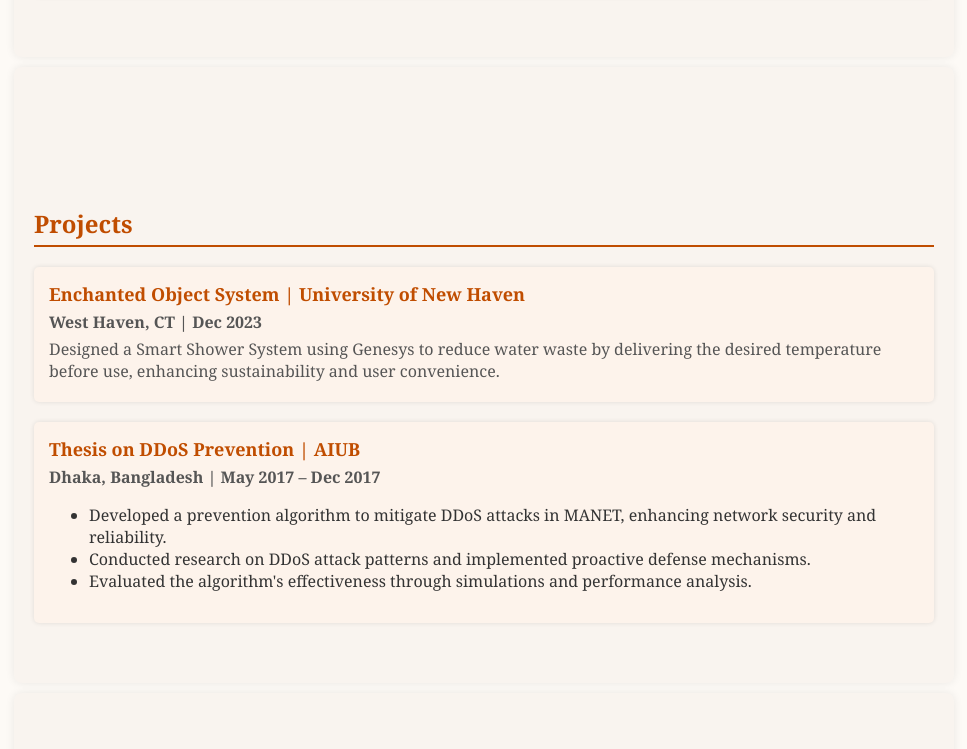
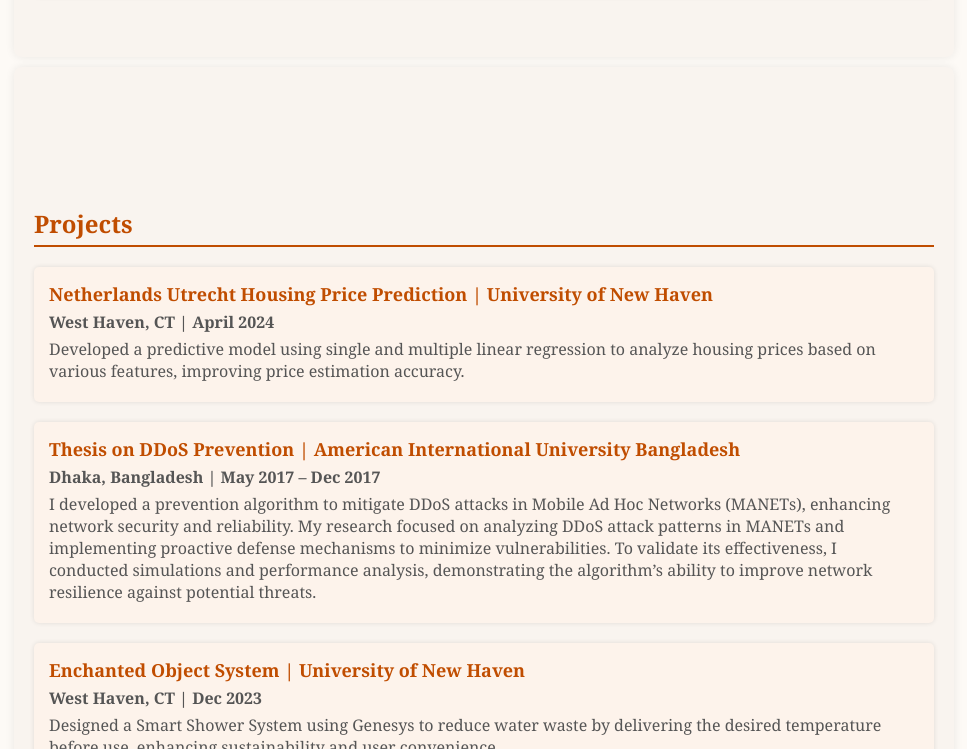
Before and after one commit to Marufa-Rahman/resume, a plain HTML site: page index.html in a window 1280 px wide. Shown: the part 2051-2800 px from the top of the page, without its empty margins (156-1123 px from the left). Drawn offline with Linux system fonts and the light colour scheme.

Commit message:
updated some project list

```diff
--- a/index.html
+++ b/index.html
@@ -27,7 +27,7 @@
     <!-- Hero Section -->
     <section id="about" class="hero">
         <div class="hero-container">
-            <img src="images/profile.jpg" alt="Marufa Rahman" class="hero-img">
+            <img src="images/profile.jpeg" alt="Marufa Rahman" class="hero-img">
             <div class="hero-text">
                 <h1> <span class="highlight">Marufa Rahman</span></h1>
                 <p>A dedicated graduate student with expertise in Engineering & Operations Management, specializing in Supply Chain Management, Lean Six Sigma, and Data-Driven Decision Making.</p>
@@ -99,6 +99,25 @@
     <!-- Projects Section -->
     <section id="projects" class="timeline-section">
         <h2>Projects</h2>
+
+        <div class="timeline-item">
+            <div class="timeline-content">
+                <h3>Netherlands Utrecht Housing Price Prediction | University of New Haven</h3>
+                <p><strong>West Haven, CT | April 2024</strong></p>
+                <p>Developed a predictive model using single and multiple linear regression to analyze housing prices based on various features, improving price estimation accuracy.</p>
+            </div>
+        </div>
+
+        <div class="timeline-item">
+            <div class="timeline-content">
+                <h3>Thesis on DDoS Prevention | American International University Bangladesh</h3>
+                <p><strong>Dhaka, Bangladesh | May 2017 – Dec 2017</strong></p>
+                <p>
+                    I developed a prevention algorithm to mitigate DDoS attacks in Mobile Ad Hoc Networks (MANETs), enhancing network security and reliability. My research focused on analyzing DDoS attack patterns in MANETs and implementing proactive defense mechanisms to minimize vulnerabilities. To validate its effectiveness, I conducted simulations and performance analysis, demonstrating the algorithm’s ability to improve network resilience against potential threats.
+                </p>
+            </div>
+        </div>
+
         <div class="timeline-item">
             <div class="timeline-content">
                 <h3>Enchanted Object System | University of New Haven</h3>
@@ -106,17 +125,23 @@
                 <p>Designed a Smart Shower System using Genesys to reduce water waste by delivering the desired temperature before use, enhancing sustainability and user convenience.</p>
             </div>
         </div>
+
         <div class="timeline-item">
             <div class="timeline-content">
-                <h3>Thesis on DDoS Prevention | AIUB</h3>
-                <p><strong>Dhaka, Bangladesh | May 2017 – Dec 2017</strong></p>
-                <ul>
-                    <li>Developed a prevention algorithm to mitigate DDoS attacks in MANET, enhancing network security and reliability.</li>
-                    <li>Conducted research on DDoS attack patterns and implemented proactive defense mechanisms.</li>
-                    <li>Evaluated the algorithm's effectiveness through simulations and performance analysis.</li>
-                </ul>
+                <h3>BuybyClick: E-commerce Website | American International University Bangladesh</h3>
+                <p><strong>Dhaka, Bangladesh | 2018</strong></p>
+                <p>I developed a web-based e-commerce platform to enhance online shopping efficiency by integrating video reviews, live chat, and secure transactions for better user engagement. Through market research, I identified key e-commerce challenges and implemented solutions to improve customer experience. The platform also featured shipment tracking and multiple payment methods, ensuring a seamless and reliable purchasing process.</p>
             </div>
         </div>
+
+        <div class="timeline-item">
+            <div class="timeline-content">
+                <h3>Function Hall Booking System | Jahangirnagar University</h3>
+                <p><strong>Dhaka, Bangladesh | 2021</strong></p>
+                <p>I developed a web-based Function Hall Booking System to streamline venue reservations, enhancing efficiency and user accessibility. The system featured venue search, booking management, and user authentication, providing a seamless booking experience. Built using PHP (Laravel), MySQL, HTML, CSS, Bootstrap, and JavaScript, it leveraged OOP principles to ensure modularity, scalability, and security. Additionally, I designed a user-friendly interface and optimized database relationships to maintain data integrity and improve overall usability.</p>
+            </div>
+        </div>
+
     </section>
 
     <!-- Skills Section -->
```
